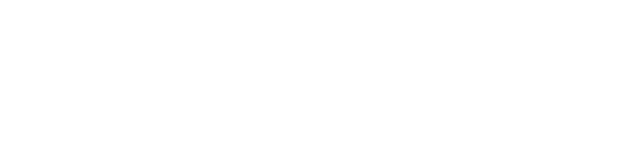
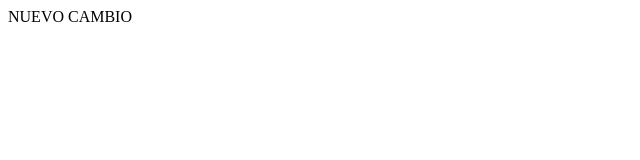
Before and after one commit to gretagawi/Proyecto1, a plain HTML site: page Index.html in a window 1280 px wide. Shown: the whole page, without its empty margins (0-640 px from the left). Drawn offline with Linux system fonts and the light colour scheme.

Commit message:
Versión 2

```diff
--- a/Index.html
+++ b/Index.html
@@ -13,7 +13,7 @@
 
 		<section>
 			<article>
-
+				NUEVO CAMBIO
 			</article>
 		</section>
 
```
